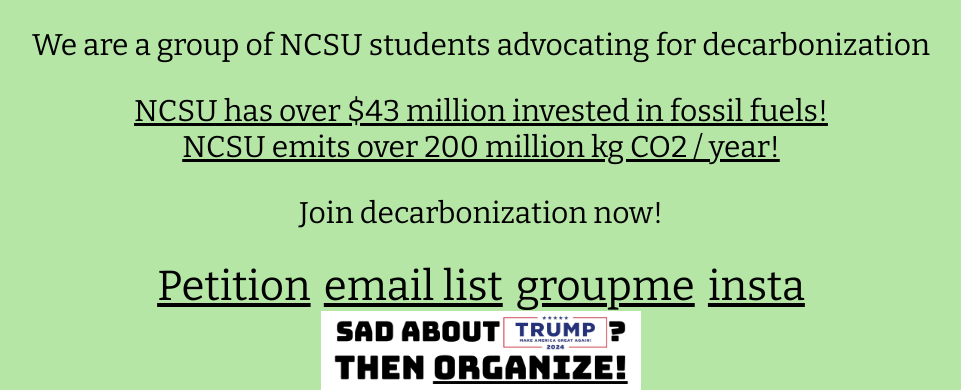
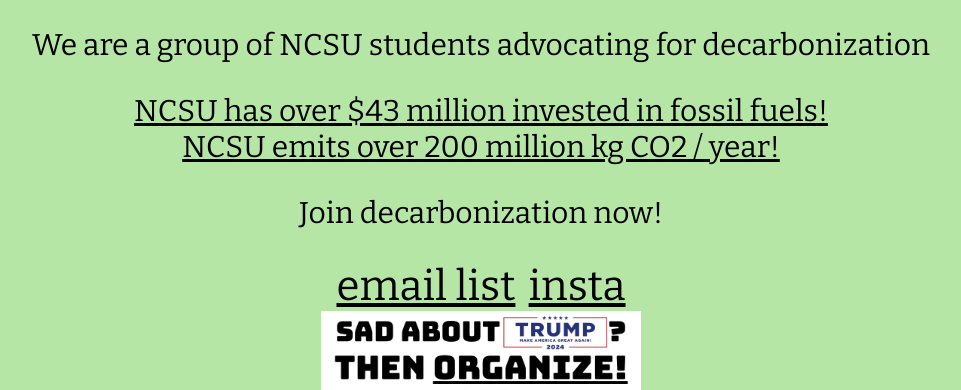
Before and after one commit to noahlb123/sand-site, a plain HTML site: page index.html in a window 1280 px wide. Shown: the part 403-793 px from the top of the page, without its empty margins (159-1120 px from the left). Drawn offline with nearby package versions, Linux system fonts and the light colour scheme.

Commit message:
Update index.html

```diff
--- a/index.html
+++ b/index.html
@@ -25,9 +25,7 @@
     <p>Join decarbonization now!</p>
   </div>
   <div id="rsvp-wrapper">
-    <a target="_blank" class="rsvp" href="https://docs.google.com/forms/d/e/1FAIpQLSdmdMOdOBlbVsQZaKm_52iezpyqhz3_gGs5ZU2xjhBd3OgZOw/viewform?usp=sf_link">Petition</a>
     <a target="_blank" class="rsvp" href="https://docs.google.com/forms/d/e/1FAIpQLSelz-maxyMl0cLydjpObtYvBiiomfwF2NTGlXXxCN08Srfwkw/viewform?usp=sf_link">email list</a>
-    <a target="_blank" class="rsvp" href="https://groupme.com/join_group/96834708/pwjme1wi">groupme</a>
     <a target="_blank" class="rsvp" href="https://www.instagram.com/decarb_ncsu/">insta</a>
   </div>
   <img id="logo" src="rally-poster.jpg">
```
